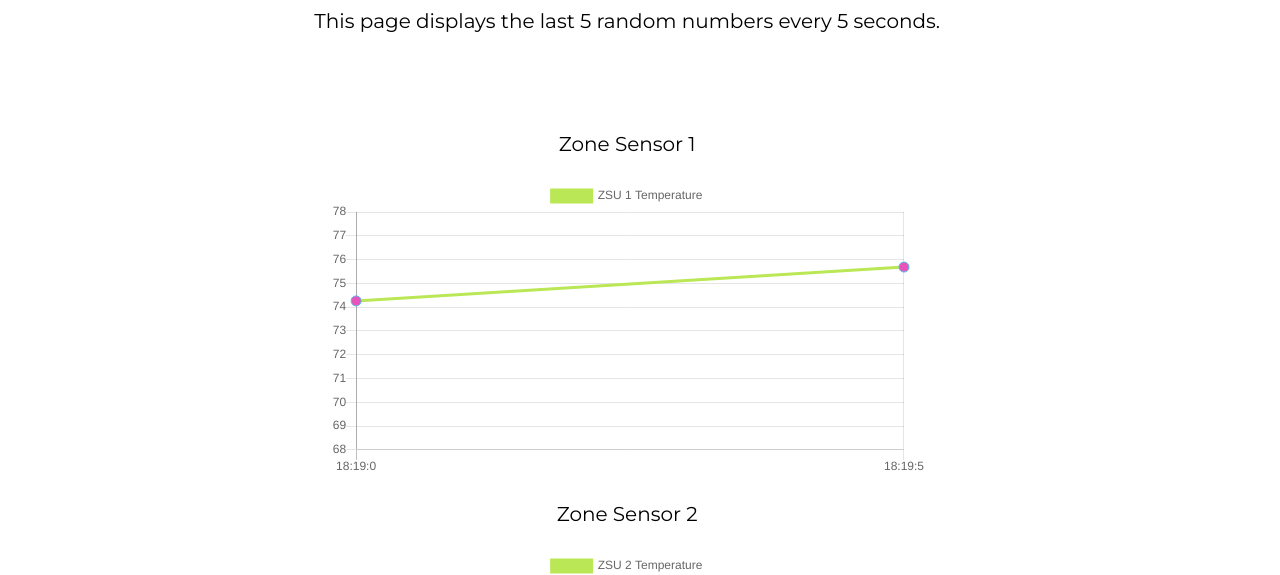
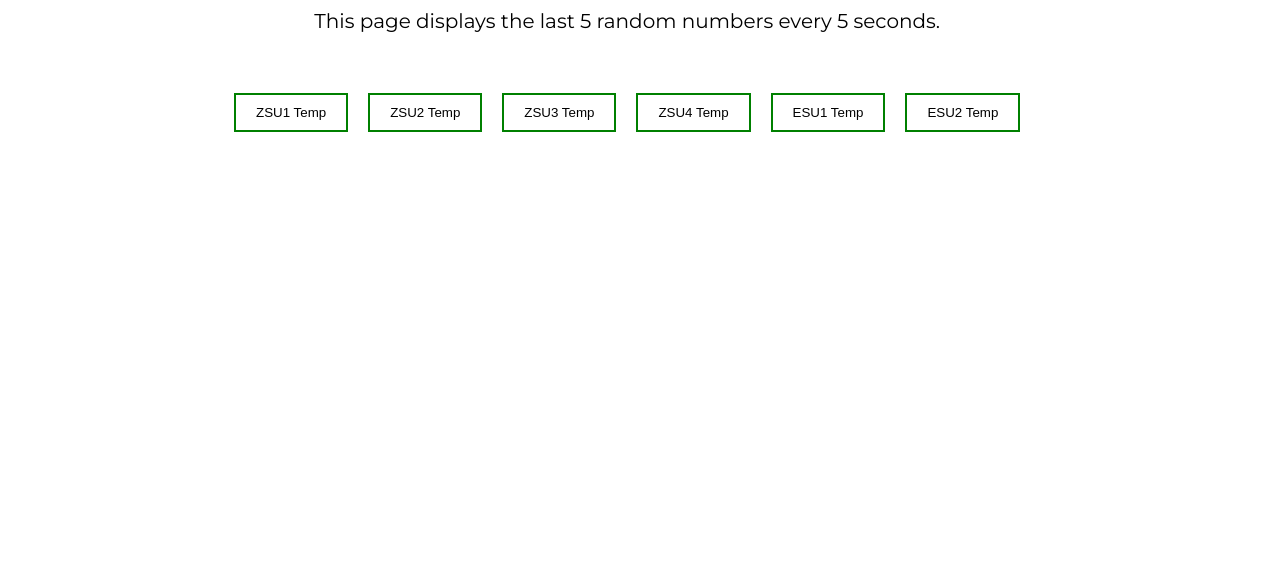
Before and after one commit to breteldorado/capstone-gui, a plain HTML site: page diagnostics.html in a window 1280 px wide. Shown: the part 171-746 px from the top of the page. Drawn offline with nearby package versions, Linux system fonts and the light colour scheme.

Commit message:
enhance user interface on diagnostics

```diff
--- a/css/main.css
+++ b/css/main.css
@@ -156,13 +156,33 @@ br {
   text-align: center;
 }
 .chart-container ul {
-  display: flex;
+  display: inline-flex;
   flex-wrap: wrap;
   margin: auto;
-  justify-content: center;
+  justify-content:  center;
 }
 .chart-container li {
   width: 600px;
   height: 300px;
   margin: 25px 5px 45px;
+  display:none;
 }
+button: focus {
+  background-color: green;
+  color: white;
+}
+button{
+  background-color: white;
+  color: black;
+  border: 2px solid green;
+  padding: 10px 20px;
+  text-align: center;
+  text-decoration: none;
+  display: inline-block;
+  margin: 10px;
+}
+.selector-container ul {
+  display:flex;
+  justify-content: center;
+
+}
--- a/diagnostics.html
+++ b/diagnostics.html
@@ -40,23 +40,104 @@
 
 	</div>
 	<div class="container">
+		<div class="selector-container">
+			<ul>
+				<li><button onclick="showZSU1()">ZSU1 Temp</button></li>
+				<li><button onclick="showZSU2()">ZSU2 Temp</button></li>
+				<li><button onclick="showZSU3()">ZSU3 Temp</button></li>
+				<li><button onclick="showZSU4()">ZSU4 Temp</button></li>
+				<li><button onclick="showESU1()">ESU1 Temp</button></li>
+				<li><button onclick="showESU2()">ESU2 Temp</button></li>
+			</ul>
+
+
+		</div>
+
+	</div>
+	<div class="container">
 		<div class="chart-container">
 			<ul>
-				<li><p>Zone Sensor 1</p><canvas id="zoneSensor-1" height="300" width="600"></canvas></li>
-				<li><p>Zone Sensor 2</p><canvas id="zoneSensor-2" height="300" width="600"></canvas></li>
-				<li><p>Zone Sensor 3</p><canvas id="zoneSensor-3" height="300" width="600"></canvas></li>
-				<li><p>Zone Sensor 4</p><canvas id="zoneSensor-4" height="300" width="600"></canvas></li>
-				<li><p>ESU Sensor 1</p><canvas id="ahuSensor-1" height="300" width="600"></canvas></li>
-				<li><p>ESU Sensor 2</p><canvas id="ahuSensor-2" height="300" width="600"></canvas></li>
+				<li id = "zsu-1" style="display: none;"><p>Zone Sensor 1</p><canvas id="zoneSensor-1" height="300" width="600"></canvas></li>
+				<li id = "zsu-2" style="display: none;"><p>Zone Sensor 2</p><canvas id="zoneSensor-2" height="300" width="600"></canvas></li>
+				<li id = "zsu-3" style="display: none;"><p>Zone Sensor 3</p><canvas id="zoneSensor-3" height="300" width="600"></canvas></li>
+				<li id = "zsu-4" style="display: none;"><p>Zone Sensor 4</p><canvas id="zoneSensor-4" height="300" width="600"></canvas></li>
+				<li id = "esu-1" style="display: none;"><p>ESU Sensor 1</p><canvas id="ahuSensor-1" height="300" width="600"></canvas></li>
+				<li id = "esu-2" style="display: none;"><p>ESU Sensor 2</p><canvas id="ahuSensor-2" height="300" width="600"></canvas></li>
 			</ul>
 
 			<script src="js/main.js"></script>
 		</div>
 	</div>
+<script>
+function showZSU1() {
+	var x = document.getElementById("zoneSensor-1");
+	var y = document.getElementById("zsu-1");
+	 if (y.style.display == "none"){
+		 x.style.display ="flex";
+		 y.style.display ="block";
+	 } else {
+		 x.style.display = "none";
+		 y.style.display = "none";
+	 }
+}
+function showZSU2() {
+	var x = document.getElementById("zoneSensor-2");
+	var y = document.getElementById("zsu-2");
+	 if (y.style.display == "none"){
+		 x.style.display ="flex";
+		 y.style.display ="block";
+	 } else {
+		 x.style.display = "none";
+		 y.style.display = "none";
+	 }
+}
+function showZSU3() {
+	var x = document.getElementById("zoneSensor-3");
+	var y = document.getElementById("zsu-3");
+	 if (y.style.display == "none"){
+		 x.style.display ="flex";
+		 y.style.display ="block";
+	 } else {
+		 x.style.display = "none";
+		 y.style.display = "none";
+	 }
+}
+function showZSU4() {
+	var x = document.getElementById("zoneSensor-4");
+	var y = document.getElementById("zsu-4");
+	 if (y.style.display == "none"){
+		 x.style.display ="flex";
+		 y.style.display ="block";
+	 } else {
+		 x.style.display = "none";
+		 y.style.display = "none";
+	 }
+}
+function showESU1() {
+	var x = document.getElementById("ahuSensor-1");
+	var y = document.getElementById("esu-1");
+	 if (y.style.display == "none"){
+		 x.style.display ="flex";
+		 y.style.display ="block";
+	 } else {
+		 x.style.display = "none";
+		 y.style.display = "none";
+	 }
+}
+function showESU2() {
+	var x = document.getElementById("ahuSensor-2");
+	var y = document.getElementById("esu-2");
+	 if (y.style.display == "none"){
+		 x.style.display ="flex";
+		 y.style.display ="block";
+	 } else {
+		 x.style.display = "none";
+		 y.style.display = "none";
+	 }
 
+}
 
-
-
+</script>
 
 </body>
 </html>
```
